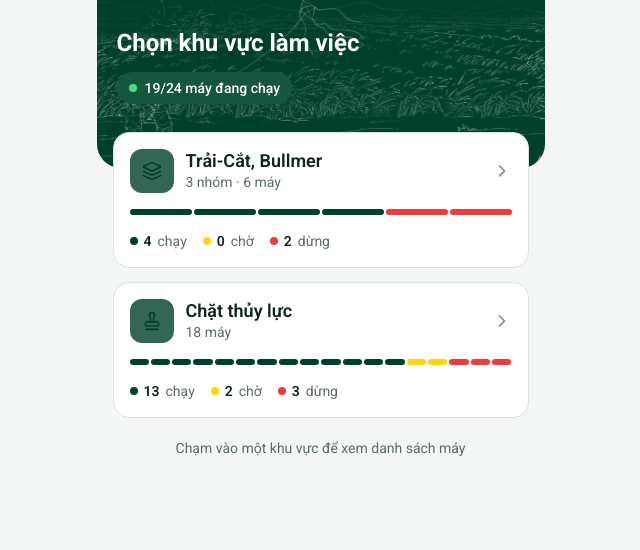
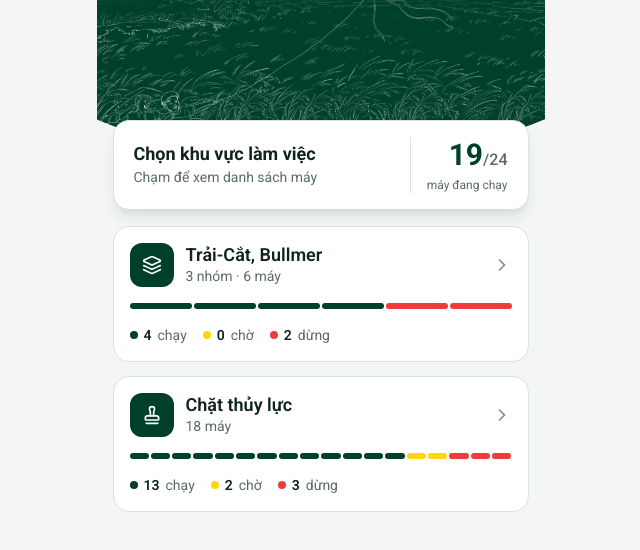
Before and after one commit to TBS-Handbag/tbs-control, a Next.js app: page / in a window 1280 px wide. Shown: the top 550 px of the page, without its empty margins (312-952 px from the left). Built offline with nearby package versions, Linux system fonts and the light colour scheme; no server answers.

Commit message:
feat: update layout and styling for Home and AreaCard components

```diff
--- a/app/page.tsx
+++ b/app/page.tsx
@@ -25,7 +25,7 @@ export default function Home() {
 
     return (
         <main className="flex flex-col pb-8">
-            <div className="relative flex flex-col gap-3.5 bg-main px-5 pt-7 pb-16 rounded-b-3xl overflow-hidden text-white">
+            <div className="relative bg-main h-40 [clip-path:ellipse(75%_100%_at_50%_0)]">
                 {/* tranh nét đen nền trắng: invert + screen để thành nét sáng trên nền xanh */}
                 <Image
                     src={kite}
@@ -35,16 +35,24 @@ export default function Home() {
                     sizes="(max-width: 448px) 100vw, 448px"
                     className="opacity-100 invert object-cover mix-blend-screen"
                 />
-                <div className="relative flex flex-col gap-1">
-                    <h1 className="font-bold text-2xl leading-tight">Chọn khu vực làm việc</h1>
-                </div>
-                <span className="relative flex items-center self-start gap-2 bg-main-soft px-3 py-1.5 rounded-full font-medium text-sm">
-                    <span aria-hidden="true" className="bg-run-light rounded-full size-2" />
-                    {total.active}/{total.total} máy đang chạy
-                </span>
             </div>
 
-            <div className="relative flex flex-col gap-3.5 -mt-9 px-4">
+            {/* khối tiêu đề nằm giữa mép ảnh: nửa trên đè ảnh, nửa dưới ra nền */}
+            <div className="relative flex items-center gap-4 bg-card shadow-lg shadow-main/10 -mt-10 mx-4 px-5 py-4 border border-line rounded-2xl">
+                <div className="flex flex-col flex-1 gap-0.5 min-w-0">
+                    <h1 className="font-bold text-mainText text-lg leading-tight">Chọn khu vực làm việc</h1>
+                    <p className="text-subText text-sm">Chạm để xem danh sách máy</p>
+                </div>
+                <p className="flex flex-col items-end pl-4 border-line border-l leading-none shrink-0">
+                    <span className="font-bold text-main text-3xl">
+                        {total.active}
+                        <span className="font-medium text-subText text-base">/{total.total}</span>
+                    </span>
+                    <span className="mt-1 text-subText text-xs">máy đang chạy</span>
+                </p>
+            </div>
+
+            <div className="flex flex-col gap-3.5 mt-4 px-4">
                 <AreaCard
                     href={AREAS.cut.href}
                     title={AREAS.cut.title}
@@ -63,9 +71,6 @@ export default function Home() {
                     idle={press.idle}
                     stop={press.stop}
                 />
-                <p className="mx-1 mt-1.5 text-subText text-sm text-center leading-normal">
-                    Chạm vào một khu vực để xem danh sách máy
-                </p>
             </div>
         </main>
     );
--- a/components/machines/area-card.tsx
+++ b/components/machines/area-card.tsx
@@ -30,7 +30,7 @@ export function AreaCard({ href, title, meta, icon: Icon, run, idle, stop }: Pro
             className="flex flex-col gap-4 bg-card p-4 border border-line rounded-2xl focus-visible:outline-none focus-visible:ring-2 focus-visible:ring-ring w-full"
         >
             <span className="flex items-center gap-3">
-                <span className="flex justify-center items-center bg-main-tint rounded-xl size-11 text-main shrink-0">
+                <span className="flex justify-center items-center bg-main rounded-xl size-11 text-white shrink-0">
                     <Icon aria-hidden="true" className="size-5" />
                 </span>
                 <span className="flex flex-col flex-1 min-w-0">
```
Also changed, not shown: public/images/kite.webp.
